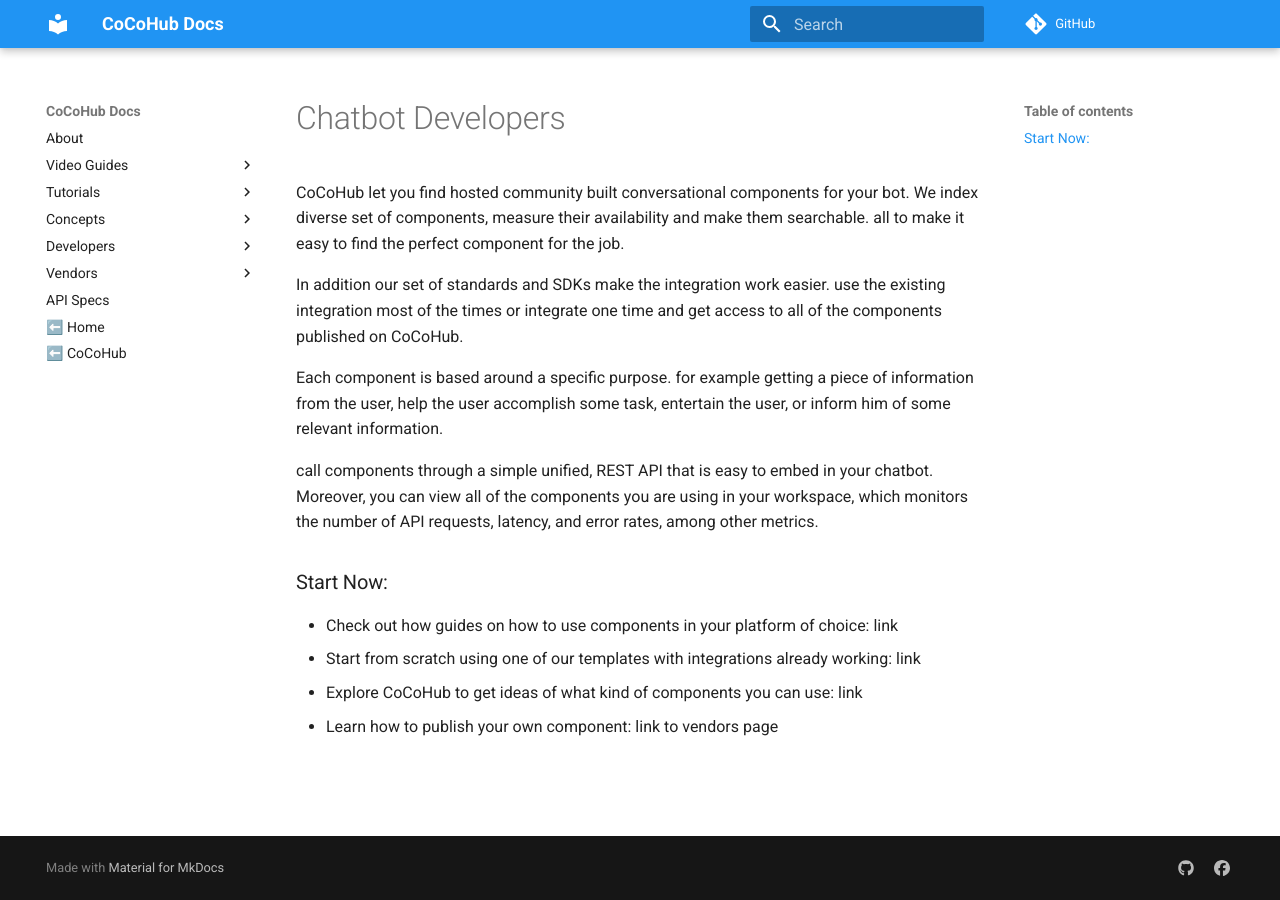
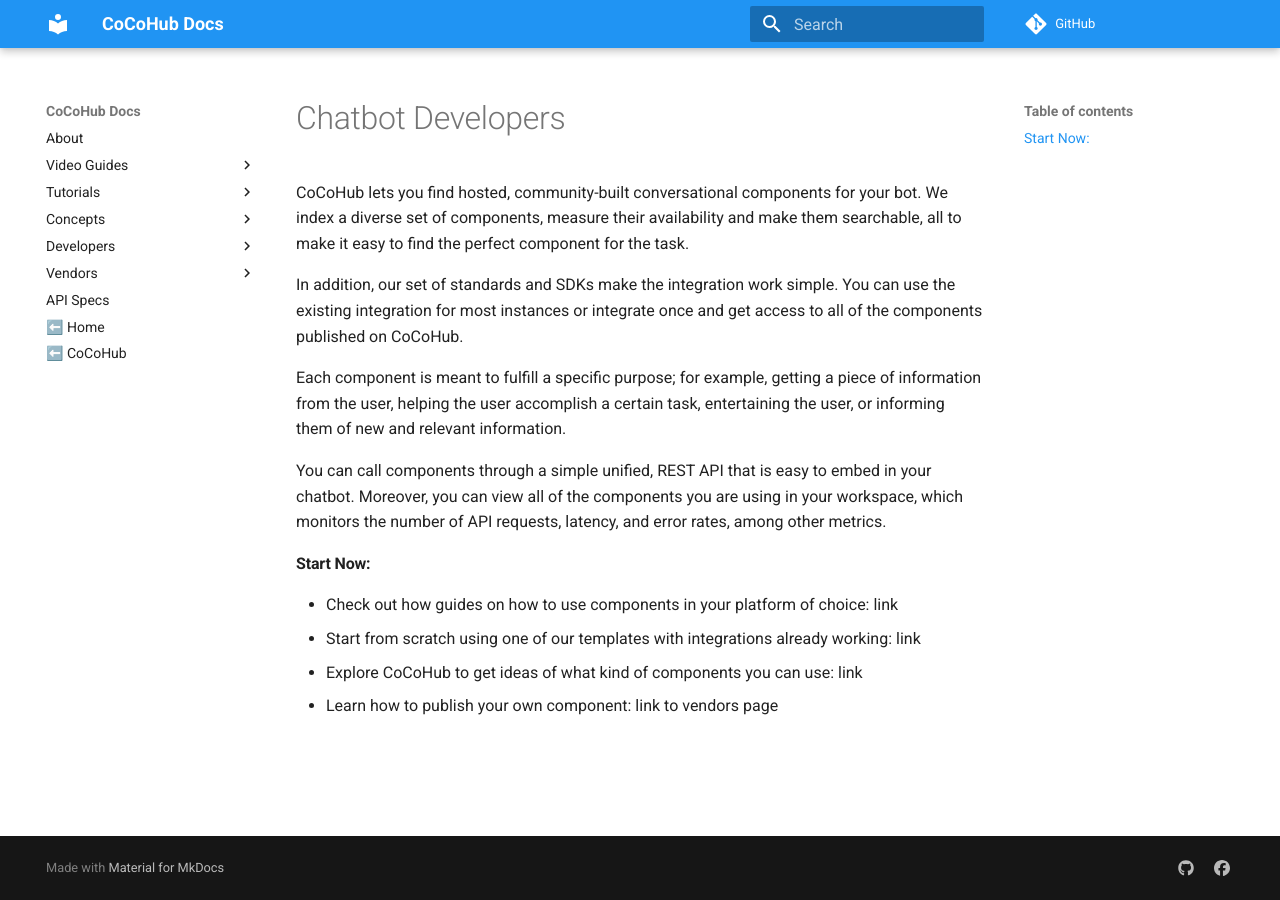
Before and after one commit to ConversationalComponents/docs, an MkDocs documentation site: the page built from docs/landing/devs.md, in a window 1280 px wide. Built offline with MkDocs 1.6.1 and Material for MkDocs 9.7.7, drawn with Linux system fonts in a browser that asks for light colours; comment, search, counter and statistics services are not loaded.

Commit message:
jason update for landing pages

```diff
--- a/docs/landing/devs.md
+++ b/docs/landing/devs.md
@@ -1,16 +1,15 @@
 
 # Chatbot Developers
 
-CoCoHub let you find hosted community built conversational components for your bot.
-We index diverse set of components, measure their availability and make them searchable. all to make it easy to find the perfect component for the job.
+CoCoHub lets you find hosted, community-built conversational components for your bot. We index a diverse set of components, measure their availability and make them searchable, all to make it easy to find the perfect component for the task.
 
-In addition our set of standards and SDKs make the integration work easier. use the existing integration most of the times or integrate one time and get access to all of the components published on CoCoHub.
+In addition, our set of standards and SDKs make the integration work simple. You can use the existing integration for most instances or integrate once and get access to all of the components published on CoCoHub.
 
-Each component is based around a specific purpose. for example getting a piece of information from the user, help the user accomplish some task, entertain the user, or inform him of some relevant information.
+Each component is meant to fulfill a specific purpose; for example, getting a piece of information from the user, helping the user accomplish a certain task, entertaining the user, or informing them of new and relevant information.
 
-call components through a simple unified, REST API that is easy to embed in your chatbot. Moreover, you can view all of the components you are using in your workspace, which monitors the number of API requests, latency, and error rates, among other metrics.
+You can call components through a simple unified, REST API that is easy to embed in your chatbot. Moreover, you can view all of the components you are using in your workspace, which monitors the number of API requests, latency, and error rates, among other metrics.
 
-### Start Now:
+#### Start Now:
 
 - Check out how guides on how to use components in your platform of choice: link
 - Start from scratch using one of our templates with integrations already working: link
```
Also changed, not shown: docs/landing/vendors.md (+6 -4 lines).
